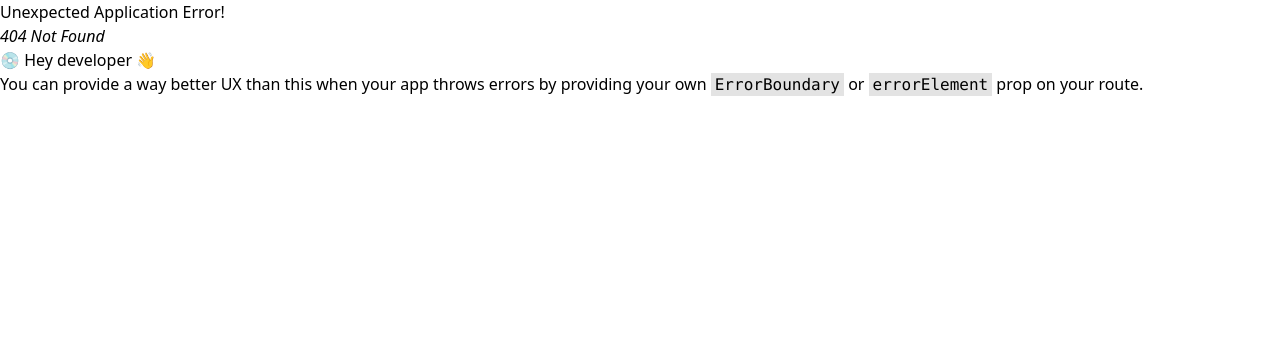
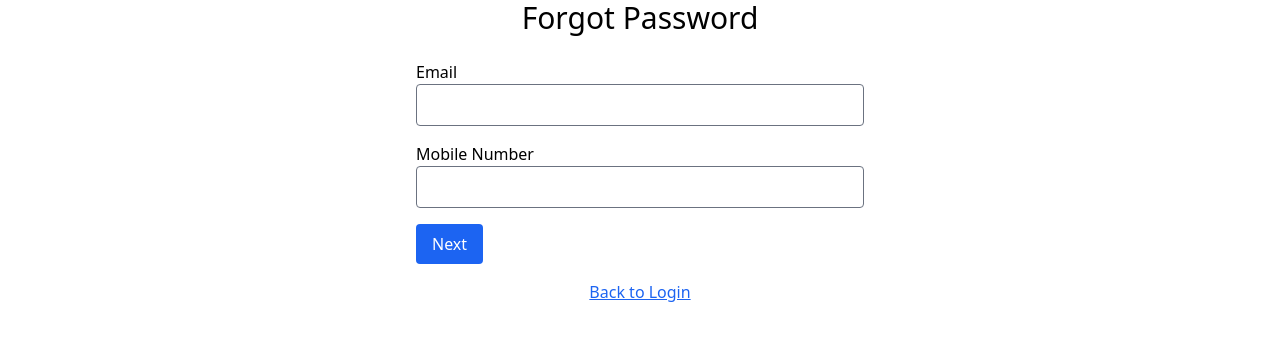
Before and after one commit to Marcusgb21/CSSECDV-Case-Study, a React (Vite) app: page /forgot-password in a window 1280 px wide. Before the commit this address had no page. Shown: the top 340 px of the page. Built offline with nearby package versions, Linux system fonts and the light colour scheme.

Commit message:
Implemented Password reset and security questions

```diff
--- a/src/App.jsx
+++ b/src/App.jsx
@@ -1,12 +1,12 @@
 import Registration from "./components/Registration"
 import Login from "./components/Login"
+import ForgotPassword from './components/ForgotPassword';
 
 function App() {
 
   return (
     <>
-
-    <Registration />
+    <Login />
     </>
   )
 }
--- /dev/null
+++ b/src/components/ForgotPassword.jsx
@@ -0,0 +1,155 @@
+import { Formik, Form, Field, ErrorMessage } from 'formik';
+import * as Yup from 'yup';
+import bcrypt from 'bcryptjs';
+import { useState } from 'react';
+import { Link } from 'react-router-dom';
+
+export default function ForgetPassword() {
+  const [userFound, setUserFound] = useState(null);
+  const [message, setMessage] = useState('');
+  const [stage, setStage] = useState(1); // 1: identity, 2: security answer, 3: reset password
+
+  const saltRounds = 10;
+
+  const initialValidationSchema = Yup.object().shape({
+    email: Yup.string().email('Invalid email').required('Email is required'),
+    mobileNumber: Yup.string()
+      .matches(/^(\+?\d{1,4}|\d{1,4})?(\s?\d{10})$/, 'Invalid mobile number')
+      .required('Mobile number is required'),
+  });
+
+  const securityAnswerSchema = Yup.object().shape({
+    securityAnswer: Yup.string().required('Answer is required'),
+  });
+
+  const newPasswordSchema = Yup.object().shape({
+    newPassword: Yup.string()
+      .min(8, 'At least 8 characters')
+      .matches(/[a-z]/, 'One lowercase required')
+      .matches(/[A-Z]/, 'One uppercase required')
+      .matches(/\d/, 'One number required')
+      .matches(/[!@#$%^&*(),.?":{}|<>]/, 'One special char required')
+      .required('New password is required'),
+  });
+
+  const handleIdentitySubmit = (values) => {
+    const users = JSON.parse(localStorage.getItem('users')) || [];
+    const found = users.find(
+      (u) => u.email === values.email && u.mobileNumber === values.mobileNumber
+    );
+    if (found) {
+      setUserFound(found);
+      setStage(2);
+      setMessage('');
+    } else {
+      setMessage('User not found. Check your email and mobile number.');
+    }
+  };
+
+  const handleAnswerSubmit = (values) => {
+    const isValid = bcrypt.compareSync(values.securityAnswer, userFound.securityAnswerHash);
+    if (isValid) {
+      setStage(3);
+      setMessage('');
+    } else {
+      setMessage('Incorrect security answer.');
+    }
+  };
+
+  const handleResetPassword = (values, resetForm) => {
+    const users = JSON.parse(localStorage.getItem('users')) || [];
+    const index = users.findIndex((u) => u.email === userFound.email);
+
+    if (index !== -1) {
+      const salt = bcrypt.genSaltSync(saltRounds);
+      users[index].password = bcrypt.hashSync(values.newPassword, salt);
+      localStorage.setItem('users', JSON.stringify(users));
+      setMessage('✅ Password successfully updated!');
+      setUserFound(null);
+      setStage(1);
+      resetForm();
+    }
+  };
+
+  return (
+    <div>
+      <h1 className="text-3xl text-center mb-6">Forgot Password</h1>
+
+      {stage === 1 && (
+        <Formik
+          initialValues={{ email: '', mobileNumber: '' }}
+          validationSchema={initialValidationSchema}
+          onSubmit={(values) => handleIdentitySubmit(values)}
+        >
+          <Form className="max-w-md mx-auto space-y-4">
+            <div>
+              <label>Email</label>
+              <Field name="email" type="text" className="block w-full border p-2 rounded" />
+              <ErrorMessage name="email" component="div" className="text-red-600 text-sm" />
+            </div>
+            <div>
+              <label>Mobile Number</label>
+              <Field name="mobileNumber" type="text" className="block w-full border p-2 rounded" />
+              <ErrorMessage name="mobileNumber" component="div" className="text-red-600 text-sm" />
+            </div>
+            <button type="submit" className="bg-blue-600 text-white px-4 py-2 rounded">
+              Next
+            </button>
+          </Form>
+        </Formik>
+      )}
+
+      {stage === 2 && (
+        <Formik
+          initialValues={{ securityAnswer: '' }}
+          validationSchema={securityAnswerSchema}
+          onSubmit={(values) => handleAnswerSubmit(values)}
+        >
+          <Form className="max-w-md mx-auto space-y-4 mt-6">
+            <p className="font-semibold">Security Question:</p>
+            <p className="italic text-blue-700 mb-2">{userFound?.securityQuestion}</p>
+            <Field
+              name="securityAnswer"
+              type="text"
+              placeholder="Your Answer"
+              className="block w-full border p-2 rounded"
+            />
+            <ErrorMessage name="securityAnswer" component="div" className="text-red-600 text-sm" />
+            <button type="submit" className="bg-blue-600 text-white px-4 py-2 rounded">
+              Validate Answer
+            </button>
+          </Form>
+        </Formik>
+      )}
+
+      {stage === 3 && (
+        <Formik
+          initialValues={{ newPassword: '' }}
+          validationSchema={newPasswordSchema}
+          onSubmit={(values, { resetForm }) => handleResetPassword(values, resetForm)}
+        >
+          <Form className="max-w-md mx-auto space-y-4 mt-6">
+            <label>New Password</label>
+            <Field
+              name="newPassword"
+              type="password"
+              className="block w-full border p-2 rounded"
+            />
+            <ErrorMessage name="newPassword" component="div" className="text-red-600 text-sm" />
+            <button type="submit" className="bg-green-600 text-white px-4 py-2 rounded">
+              Update Password
+            </button>
+          </Form>
+        </Formik>
+      )}
+
+      <div className="text-center mt-4">
+        <Link to="/login" className="text-blue-600 underline">
+          Back to Login
+        </Link>
+      </div>
+
+      {message && <div className="text-center text-red-500 mt-4">{message}</div>}
+    </div>
+  );
+}
--- a/src/components/Login.jsx
+++ b/src/components/Login.jsx
@@ -169,6 +169,9 @@ export default function Login(){
                     <button className='text-white bg-blue-700 hover:bg-blue-800 focus:ring-4 focus:outline-none focus:ring-blue-300 font-medium rounded-lg text-sm w-full sm:w-auto px-5 py-2.5 text-center dark:bg-blue-600 dark:hover:bg-blue-700 dark:focus:ring-blue-800'>Go To Registration Page</button>
                 </Link>
 
+                <Link to="/forgot-password" className="text-blue-600 mt-2 block">Forgot Password?</Link>
+
+
                 {error && <div style={{ color: 'red' }}>{error}</div>}
                 {lockMessage && <div style={{ color: 'red' }}>{lockMessage}</div>}
                 {loggedInUser && (
--- a/src/components/Registration.jsx
+++ b/src/components/Registration.jsx
@@ -19,6 +19,15 @@ export default function Registration(){
         setStoredUsers(users);
     }, []);
 
+    const securityQuestions = [
+        "What was the name of your first stuffed animal?",
+        "What was the model of your first car?",
+        "What was the first concert you attended?",
+        "What was the name of your childhood best friend?",
+        "What city did your parents meet in?"
+      ];
+
+
     const registrationSchema = Yup.object().shape({
         name: Yup.string()
         .min(2, 'Too Short!')
@@ -38,6 +47,9 @@ export default function Registration(){
         .matches(/\d/, 'Password must contain at least one number')
         .matches(/[!@#$%^&*(),.?":{}|<>]/, 'Password must contain at least one special character'),
         birthdate: Yup.string().required('Birthday is required'),
+        securityQuestion: Yup.string().required("Security question is required"),
+        securityAnswer: Yup.string().min(3, "Answer too short").required("Security answer is required"),
+
     });
 
     const printStoredUsers = () => {
@@ -59,7 +71,9 @@ export default function Registration(){
                 address: '',
                 gender: '',
                 password:'',
-                birthdate:''
+                birthdate:'',
+                securityQuestion: '',
+                securityAnswer: ''
             }}
             validationSchema={registrationSchema}
             onSubmit={(values, {setSubmitting})=> {
@@ -94,7 +108,14 @@ export default function Registration(){
 
                         const salt = bcrypt.genSaltSync(saltRounds);
                         const hashedPassword = bcrypt.hashSync(values.password, salt);
-                        const newUser = { ...values, password: hashedPassword };
+                        const hashedAnswer = bcrypt.hashSync(values.securityAnswer, salt);
+                        const newUser = {
+                        ...values,
+                        password: hashedPassword,
+                        securityAnswerHash: hashedAnswer
+                        };
+                        delete newUser.securityAnswer; // Don't store plain answer
+
 
                         users.push(newUser);
                         localStorage.setItem('users', JSON.stringify(users));
@@ -180,10 +201,32 @@ export default function Registration(){
                         <div style={{ color: 'red' }} >{errors.birthdate} </div>
                     ) : null}
                 </div>
+
+                {/*security questions*/}
+                <div className='relative z-0 w-full mb-5 group'>
+                <label htmlFor='securityQuestion' className='block mb-1 text-sm font-medium text-gray-700'>Security Question</label>
+                <Field name="securityQuestion" as="select" className="block w-full p-2 border border-gray-300 rounded">
+                    <div className="text-gray-500 italic p-2">Select a security question</div>
+                    {securityQuestions.map((q, idx) => (
+                    <option key={idx} value={q}>{q}</option>
+                    ))}
+                </Field>
+                <ErrorMessage name="securityQuestion" component="div" className="text-red-600 text-sm mt-1" />
+                </div>
+
+
+                <div className='relative z-0 w-full mb-5 group'>
+                <label htmlFor='securityAnswer' className='block mb-1 text-sm font-medium text-gray-700'>Answer</label>
+                <Field name="securityAnswer" type="text" className="block w-full p-2 border border-gray-300 rounded" />
+                <ErrorMessage name="securityAnswer" component="div" className="text-red-600 text-sm mt-1" />
+                </div>
+
                 <button type='submit' disabled={isSubmitting || status === 'loading'} className='text-white bg-blue-700 hover:bg-blue-800 focus:ring-4 focus:outline-none focus:ring-blue-300 font-medium rounded-lg text-sm w-full sm:w-auto px-5 py-2.5 text-center dark:bg-blue-600 dark:hover:bg-blue-700 dark:focus:ring-blue-800' >Register</button>
                 <Link to='/login'>
                 <button className='text-white bg-blue-700 hover:bg-blue-800 focus:ring-4 focus:outline-none focus:ring-blue-300 font-medium rounded-lg text-sm w-full sm:w-auto px-5 py-2.5 text-center dark:bg-blue-600 dark:hover:bg-blue-700 dark:focus:ring-blue-800'>Go To Login Page</button>
                 </Link>
+
+
                 {error && <div style={{ color: 'red' }}>{error}</div>}
             </Form>
             )}
--- a/src/main.jsx
+++ b/src/main.jsx
@@ -11,6 +11,7 @@ import {
 } from "react-router-dom";
 import Login from './components/Login.jsx'
 import Registration from './components/Registration.jsx'
+import ForgotPassword from './components/ForgotPassword.jsx';
 
 
 const router = createBrowserRouter([
@@ -26,6 +27,10 @@ const router = createBrowserRouter([
     path: "register",
     element: <Registration />,
   },
+  {
+    path: "forgot-password",
+    element: <ForgotPassword />,
+  }
 ]);
 
 const store = configureStore({
```
